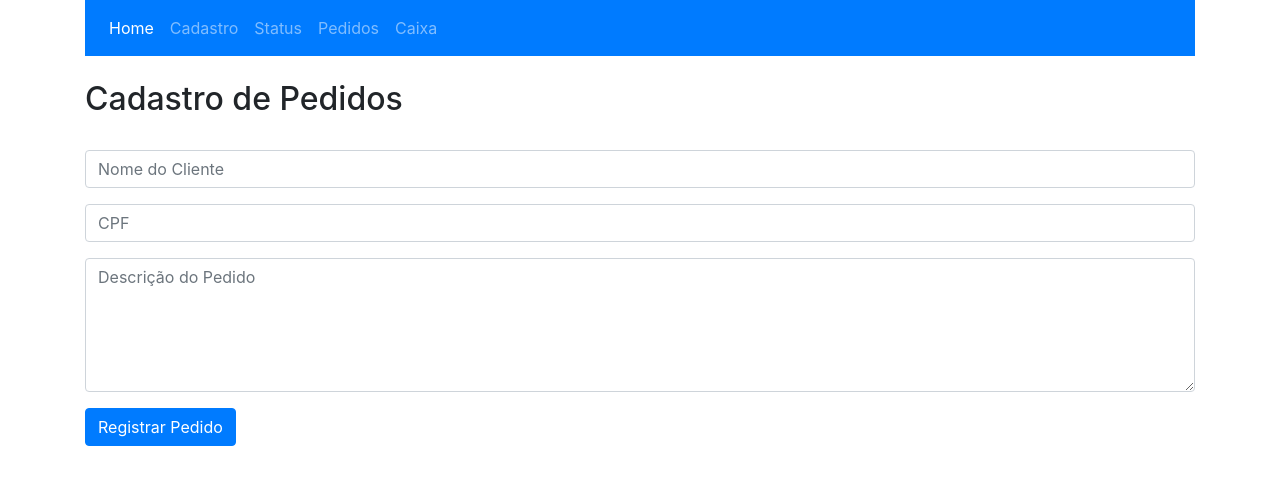
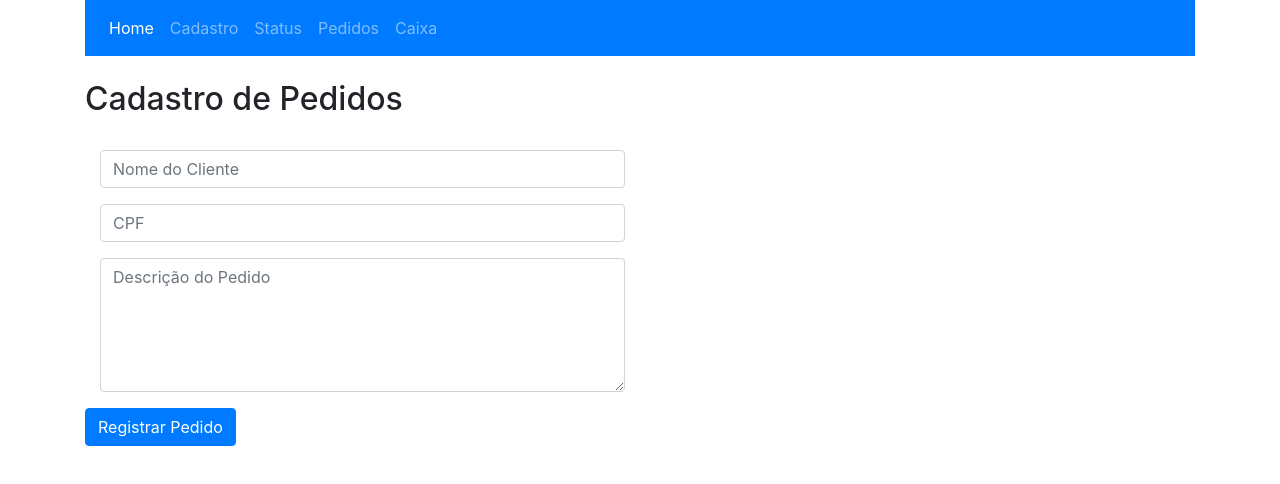
Before and after one commit to lucianobrsts/contolepedidos, a React (Create React App) app: page /cadastro in a window 1280 px wide. Both pictures are taken after a click on the button "Cadastro". Shown: the top 484 px of the page. Built offline with nearby package versions, Linux system fonts and the light colour scheme.

Commit message:
Modificado estrutura do formulario cadastro pedido.

```diff
--- a/src/container/Cadastro.js
+++ b/src/container/Cadastro.js
@@ -8,13 +8,13 @@
                 <h2>Cadastro de Pedidos</h2>
                 <br />
 
-                <div className="form-group">
+                <div className="form-group col-md-6">
                     <input type="nome" className="form-control" id="nomeCliente" aria-describedby="nomeHelp" placeholder="Nome do Cliente" />
                 </div>
-                <div className="form-group">
+                <div className="form-group col-md-6">
                     <input type="cpf" className="form-control" id="cpf" placeholder="CPF" />
                 </div>
-                <div class="form-group">
+                <div class="form-group col-md-6">
                     <textarea class="form-control" id="descricaoPedido" rows="5" placeholder="Descrição do Pedido"></textarea>
                 </div>
                 <button type="submit" className="btn btn-primary">Registrar Pedido</button>
--- a/src/ui/Legenda.js
+++ b/src/ui/Legenda.js
@@ -8,6 +8,7 @@
     render() {
         return (
             <div>
+                <hr />
                 <p> ATENÇÃO: Dirija-se ao caixa quando seu pedido estiver azul. </p>
                 <p>Legenda</p>
                 <img src={vermelho} style={{ width: '30px' }} /> <span>Pedido Novo</span> <br />
```
